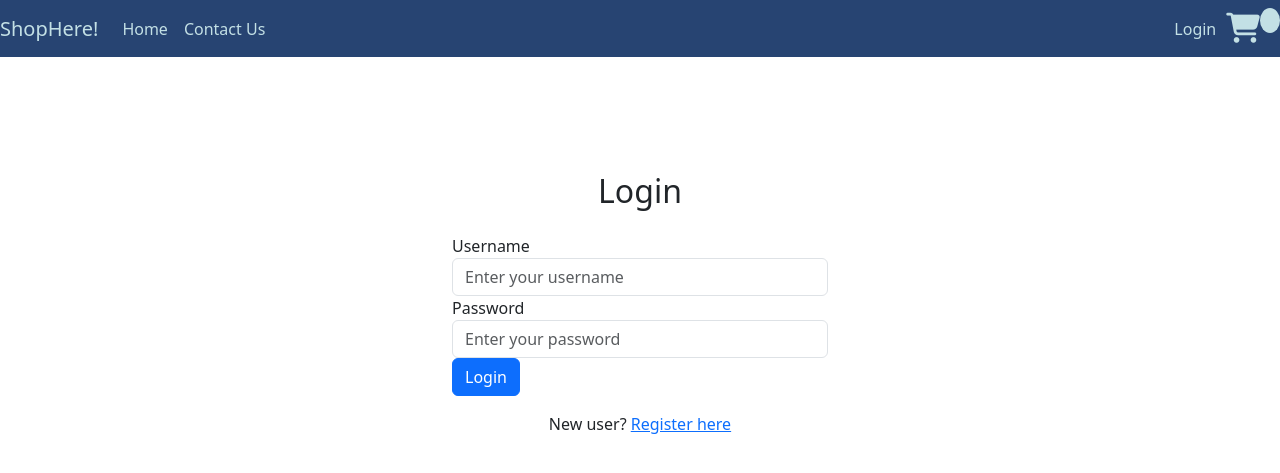
After one commit to gungunkhandelwal/ShopHere, a Django app: page /login/ in a window 1280 px wide. The commit adds this page. Shown: the top 473 px of the page. Run offline with Django 3.2, Linux system fonts and the light colour scheme; some libraries are stand-ins or nearby versions.

Commit message:
Making Login and logout

```diff
--- a/shop/templates/index.html
+++ b/shop/templates/index.html
@@ -74,9 +74,15 @@
                 <a class="nav-link" href="{% url 'index' %}"> Home</a>
                 <a class="nav-link" href="{% url 'ContactUs' %}">Contact Us</a>
             </div>
+            {% if user.is_authenticated %}
             <div class="form-inline my-2 my-lg-0">
-                <a class="nav-link" href="#">Login</a>
+                <a class="nav-link" href="{%url 'logout' %}">Logout</a>
             </div>
+            {% else %}
+            <div class="form-inline my-2 my-lg-0">
+                <a class="nav-link" href="{%url 'login' %}">Login</a>
+            </div>
+            {% endif %}
             <a class="nav-link" href="{% url 'Cart' %}">
                 <i class="fa-solid fa-cart-shopping" style="font-size: 30px; margin-left: 10px;"></i>
             </a>
--- /dev/null
+++ b/shop/templates/login.html
@@ -0,0 +1,31 @@
+{% extends 'index.html' %}
+{% load static %}
+{% block head %}
+<style>
+    .login-container {
+        max-width: 400px;
+        margin: auto;
+        margin-top: 100px;
+    }
+</style>
+{% endblock %}
+{% block body %}
+<div class="container login-container">
+    <h2 class="text-center mb-4">Login</h2>
+    <form method="POST" action="{% url 'login' %}">
+        {% csrf_token %}
+        <div class="form-group">
+            <label for="username">Username</label>
+            <input type="text" class="form-control" id="username"  name='username' placeholder="Enter your username">
+        </div>
+        <div class="form-group">
+            <label for="password">Password</label>
+            <input type="password" class="form-control" id="password" name="password" placeholder="Enter your password">
+        </div>
+        <button type="submit" class="btn btn-primary btn-block">Login</button>
+    </form>
+    <div class="text-center mt-3">
+        <p>New user? <a href="#">Register here</a></p>
+    </div>
+</div>
+{% endblock %}
--- a/shop/urls.py
+++ b/shop/urls.py
@@ -7,6 +7,8 @@ urlpatterns=[
     path('checkout/',views.checkout,name='Checkout'),
     path("products/<int:myid>", views.prodView, name="ProdView"),
     path('contact/',views.contact,name='ContactUs'),
+    path('login/',views.login_user,name='login'),
+    path('logout/',views.logout_user,name='logout'),
 
     path('update_item/',views.updateItem,name='update_item'),
     path('process_order/',views.processOrder,name='process_order'),
--- a/shop/views.py
+++ b/shop/views.py
@@ -1,10 +1,12 @@
-from django.shortcuts import render
+from django.shortcuts import render,redirect
 from django.http import JsonResponse
 from .models import *
 import json
 import datetime
 from django.views.decorators.csrf import csrf_exempt
 
+from django.contrib.auth import authenticate,login,logout
+from django.contrib import messages
 
 from .utilis import cookieCart ,cartData
 
@@ -100,3 +102,25 @@ def processOrder(request):
     else:
         print('User is not logged in ..')
     return JsonResponse('Payment complete',safe=False)
+
+# User authentication
+
+def login_user(request):
+    if request.method =='POST':
+        username=request.POST['username']
+        password=request.POST['password']
+        user=authenticate(request,username=username,password=password)
+        if user is not None:
+            login(request,user)
+            messages.success(request,('You have been logged In!!'))
+            return redirect('index')
+        else:
+            messages.success(request,('There is an error,Try Again..'))
+            return render(request,'login.html')
+    else:
+        return render(request,'login.html')
+
+def logout_user(request):
+    logout(request)
+    messages.success(request,('You have been logged out !'))
+    return redirect('index')
```
Also changed, not shown: shop/templates/store.html (+9 -0 lines), db.sqlite3.
